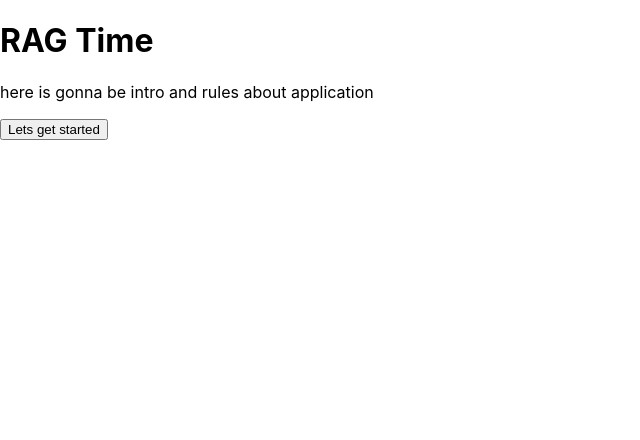
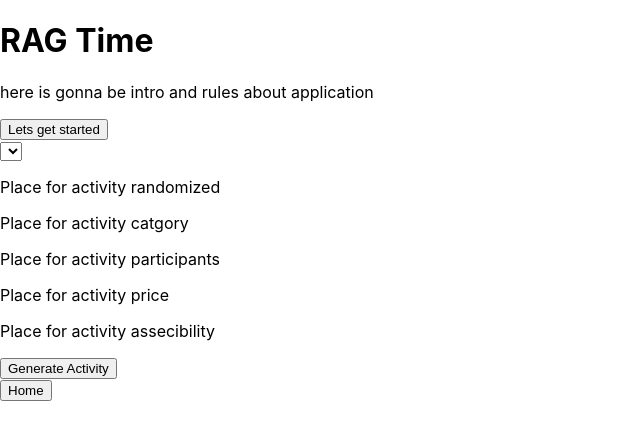
Before and after one commit to Fakhatova/RAG-TIME, a React (Create React App) app: page / in a window 1280 px wide. Shown: the top 440 px of the page, without its empty margins (0-640 px from the left). Built offline with nearby package versions, Linux system fonts and the light colour scheme.

Commit message:
Fix indentation on file

```diff
--- a/src/Components/App/App.js
+++ b/src/Components/App/App.js
@@ -6,13 +6,13 @@ function App() {
   return (
     <main className="App">
       <header>
-        <h1 className="title"> RAG Time </h1>
+      <h1 className="title"> RAG Time </h1>
       </header>
       <article className="intro-container">
-       <p> here is gonna be intro and rules about application</p>
+      <p> here is gonna be intro and rules about application</p>
       </article>
       <button className="start-btn"> Lets get started </button>
-      {/* <Random/> */}
+      <Random/>
     </main>
   );
 }
--- a/src/Components/App/Random/Random.js
+++ b/src/Components/App/Random/Random.js
@@ -6,7 +6,6 @@ const Random = () => {
     <section className="randomizer-container">
     <div className="dropdown-container">
         <select className="selector">
-
         </select>
     </div>
     <article className="activity-container">
```
Lines whose indentation alone changed are shown as unchanged.
